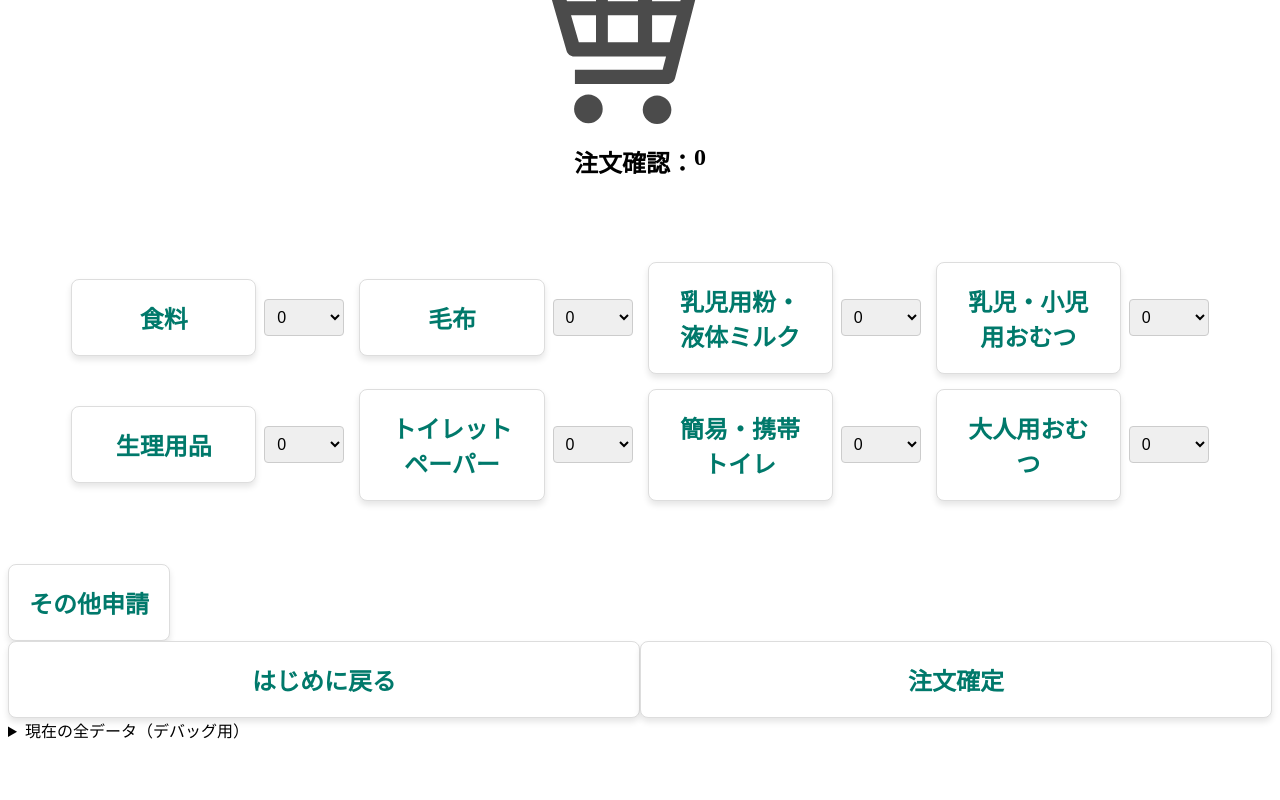
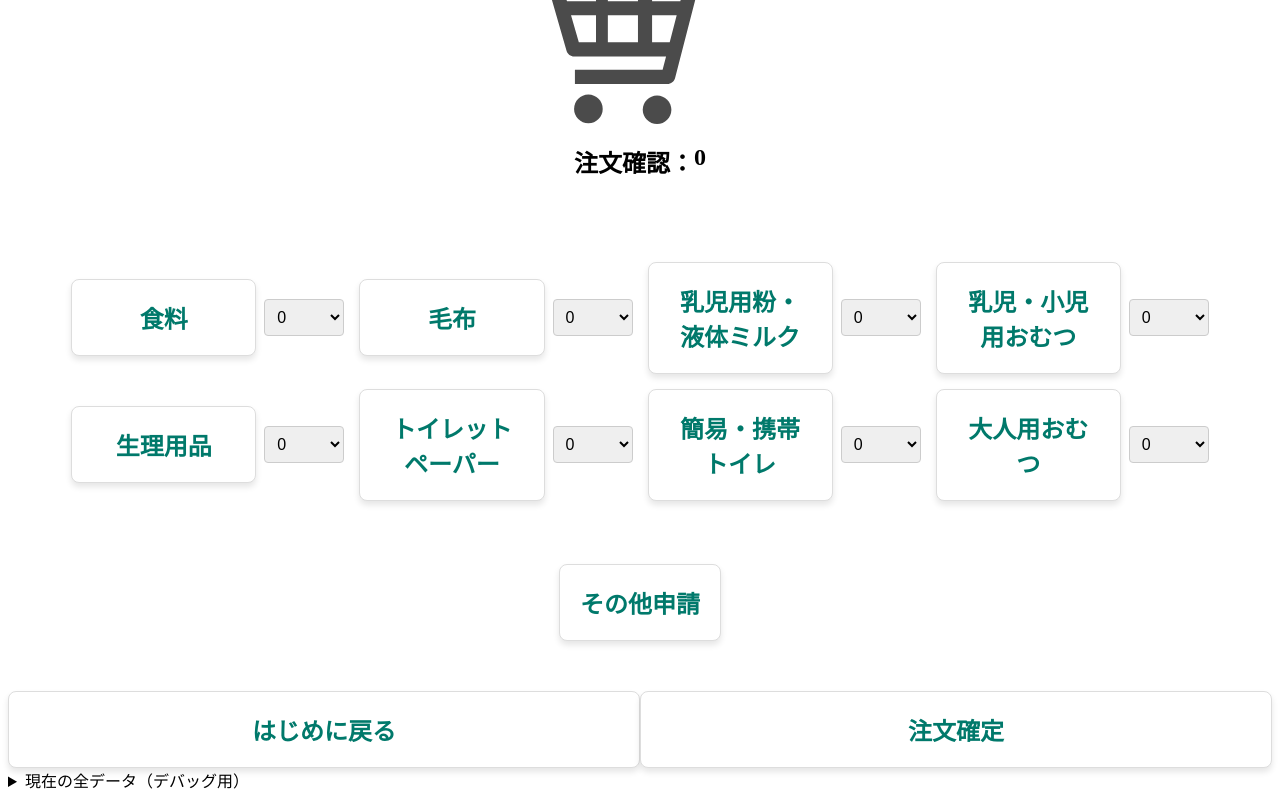
Before and after one commit to IBA-HOK/CoCoIRU, a SvelteKit app in the folder Svelte/: page /request in a window 1280 px wide. Shown: the part 257-1057 px from the top of the page. Before the commit the page ends 1007 px from the top, so only its background shows below. Built offline with nearby package versions, Linux system fonts and the light colour scheme.

Commit message:
Fix 申請画面下部ボタン

```diff
--- a/Svelte/src/routes/request/+page.svelte
+++ b/Svelte/src/routes/request/+page.svelte
@@ -28,7 +28,7 @@
 		goto('/');
 	}
 	function confirmButtonClick() {
-		goto('/confirm');
+		goto('/request/confirm');
 	}
 </script>
 
@@ -53,7 +53,9 @@
 		</div>
 	{/each}
 </div>
+<div style="text-align: center;">
 	<Button text="その他申請" on:click={othersButtonClick} />
+</div>
 <div class="request_footer">
 	<Button text="はじめに戻る" on:click={homeButtonClick} />
 	<Button text="注文確定" on:click={confirmButtonClick} />
@@ -98,6 +100,7 @@
 	}
 
 	.request_footer {
+		padding-top: 50px;
 		display: flex;
 		justify-content: space-evenly;
 	}
```
Also changed, not shown: 1 other file (tests, documents, lock files or other folders).
